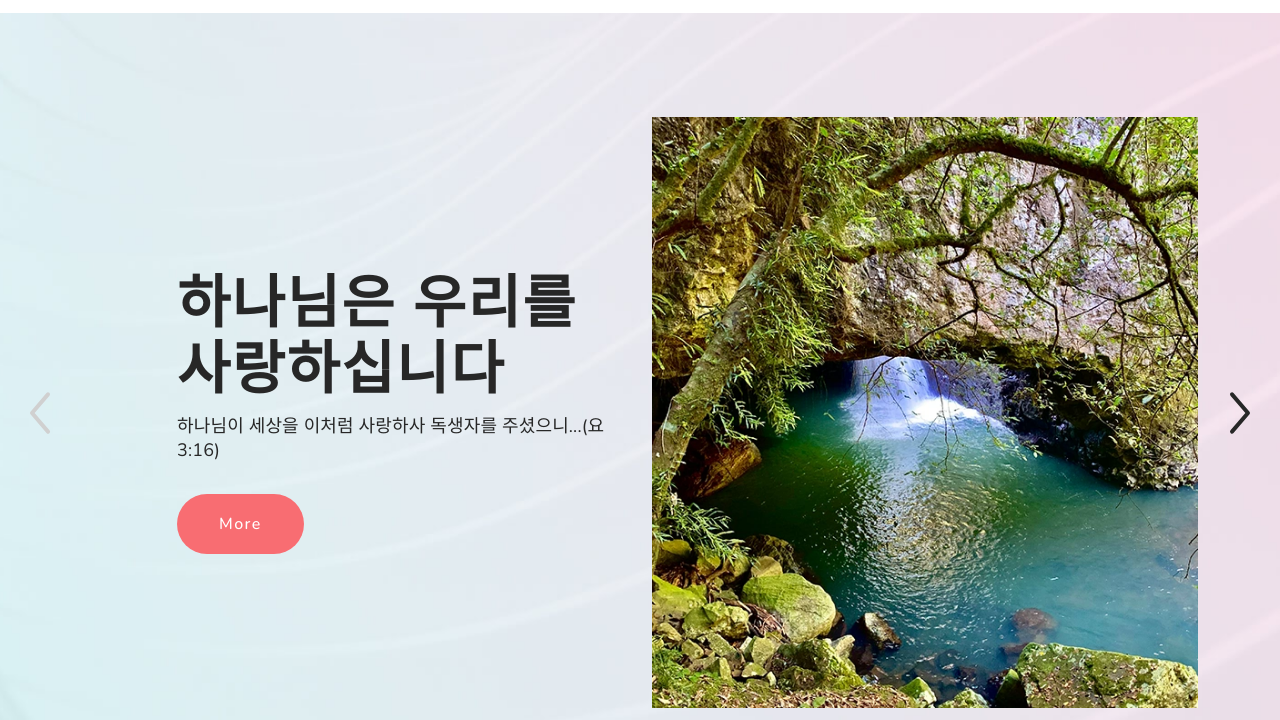
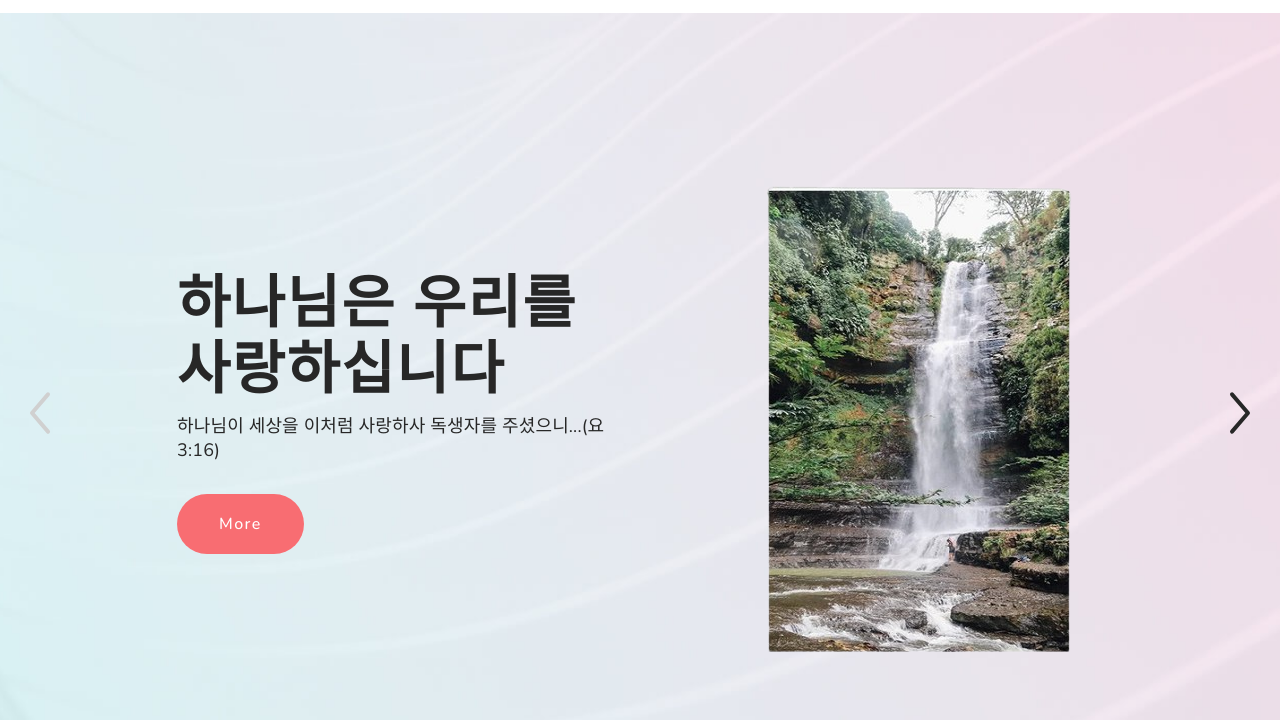
Before and after one commit to nailoc23/navpress1, a plain HTML site: page index.html in a window 1280 px wide. Shown: the part 80-800 px from the top of the page. Drawn offline with nearby package versions, Linux system fonts and the light colour scheme.

Commit message:
테스트: banner-image1 수정

```diff
--- a/index.html
+++ b/index.html
@@ -6,7 +6,7 @@
     <meta http-equiv="X-UA-Compatible" content="IE=edge">
     <meta name="viewport" content="width=device-width, initial-scale=1.0">
     <meta name="format-detection" content="telephone=no">
-    <meta name="apple-mobile-web-app-capable" content="yes">
+    <meta name="mobile-web-app-capable" content="yes">
     <meta name="author" content="">
     <meta name="keywords" content="">
     <meta name="description" content="">
@@ -538,7 +538,7 @@
                 </div>
                 <div class="col-md-6 text-center">
                   <div class="image-holder">
-                    <img src="images/banner-photo-1.webp" class="img-fluid" alt="banner">
+                    <img src="images/banner-photo1-removebg.png" class="img-fluid" alt="banner">
                   </div>
                 </div>
               </div>
```
Also changed, not shown: images/banner-photo-1.webp (deleted), images/banner-photo1-removebg.png (added), images/banner-photo1.png (added).
